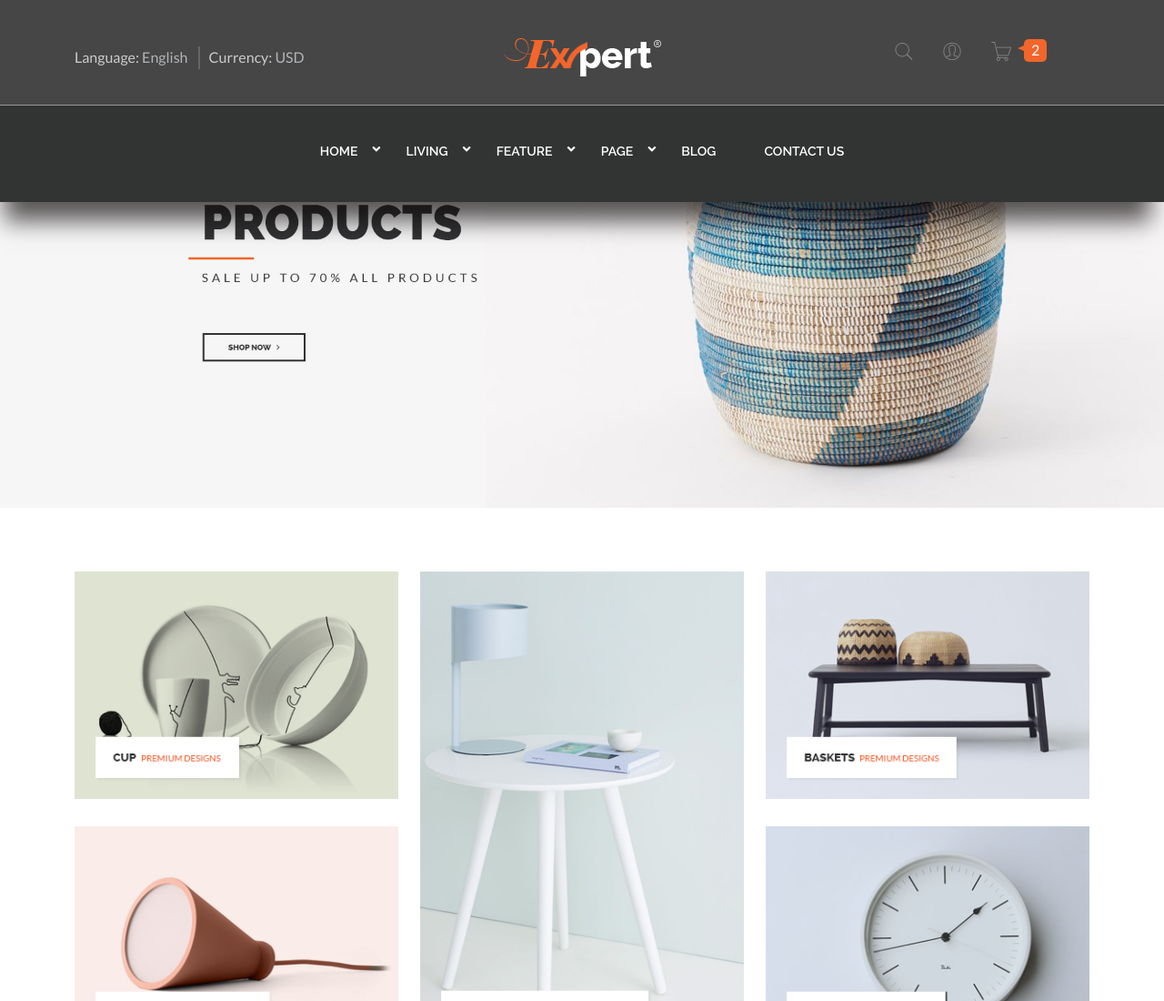
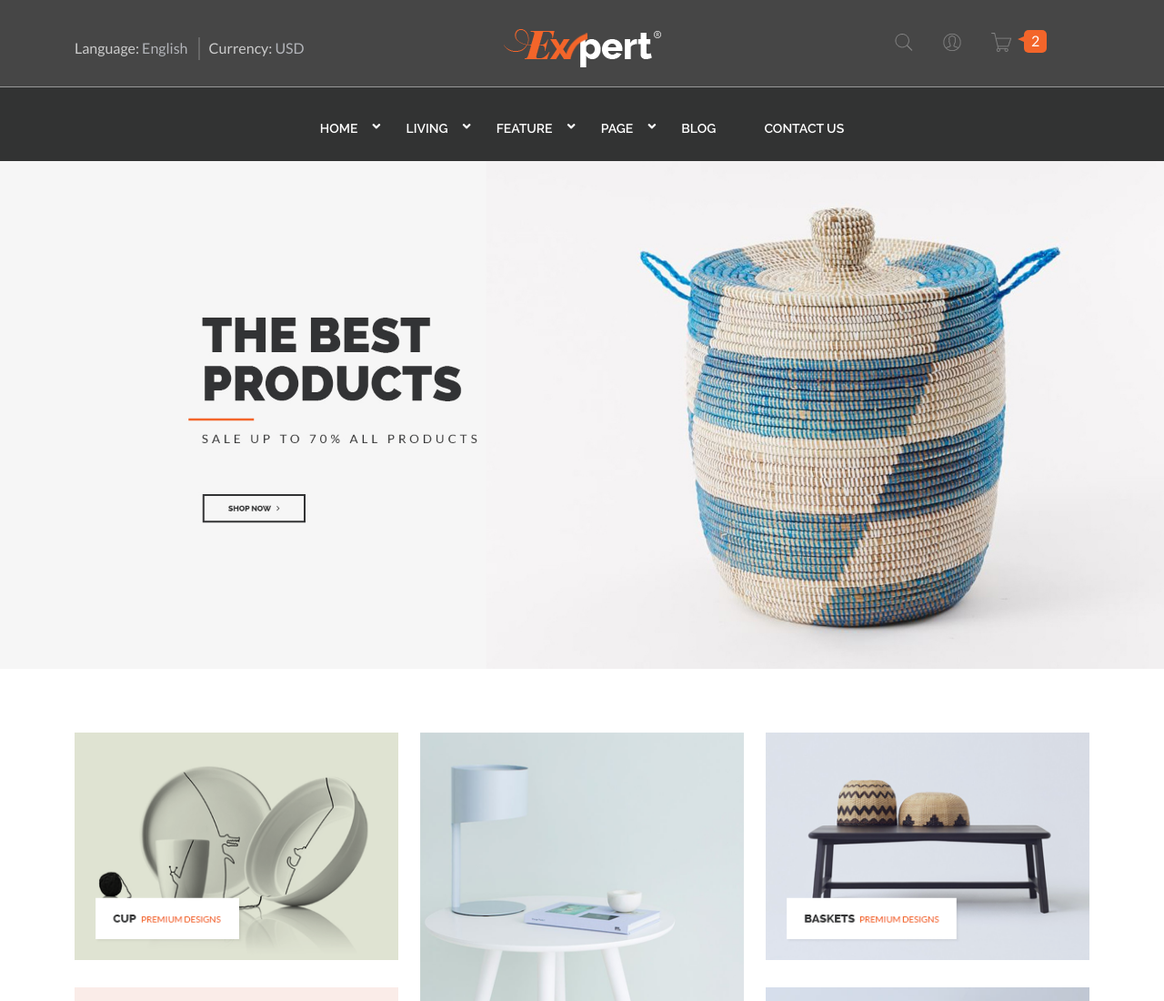
Before and after one commit to Mohammodjuwelislam/expart-psd, a plain HTML site: page index.html in a window 1280 px wide. Shown: the top 1100 px of the page at 91% size. Drawn offline with Linux system fonts and the light colour scheme.

Commit message:
style-change comment commit

```diff
--- a/css/style.css
+++ b/css/style.css
@@ -317,16 +317,15 @@ a{
 
 
 /* header-top-area-css-code-start */
-.header-sticky{
-	position: fixed;
-	top: 0;
+.header-area.sticky{
+    position: fixed;
+    top: 0;
 	left: 0;
 	right: 0;
-	width: 100%;
-	z-index: 999;
-	box-shadow: -5px 31px 24px -10px rgba(13,8,8,0.67);
-	-webkit-box-shadow: -5px 31px 24px -10px rgba(13,8,8,0.67);
-	-moz-box-shadow: -5px 31px 24px -10px rgba(13,8,8,0.67);
+    width: 100%;
+	z-index: 98;
+	transition: .3s;
+
 }
 
 
--- a/index.html
+++ b/index.html
@@ -26,12 +26,12 @@
     </head>
     <body>
 
-        <!-- header-area-code-start-->
-        <header class="header-top-area  header-sticky">
-            <div class="header-area pt-40 pb-30 header-bgc ">
+        <header class="header-area header-bgc header-sticky pt-30" id="header-sticky">
+            <!-- header-area-code-start-->
+            <div class="header-top-area pb-20">
                 <div class="container">
                     <div class="row align-items-center">
-                        <div class="col-xl-3 col-lg-3 d-none d-lg-block">
+                        <div class="col-xl-3 col-lg-4 d-none d-lg-block">
                             <div class="header-left">
                                 <div class="cur-lang">
                                     <ul>
@@ -53,12 +53,12 @@
                                 </div>
                             </div>
                         </div>
-                        <div class="col-xl-6 col-lg-6 col-md-6 col-sm-12 col-12">
+                        <div class="col-xl-6 col-lg-4 col-md-6 col-sm-12 col-12">
                             <div class="logo text-center">
                                 <a href="index.html"><img src="img/logo/logo.png" alt=""></a>
                             </div>
                         </div>
-                        <div class="col-xl-3 col-lg-3 col-md-6 col-sm-12 col-12">
+                        <div class="col-xl-3 col-lg-4 col-md-6 col-sm-12 col-12">
                             <div class="header-right text-center">
                                 <div class="header-search d-inline-block">
                                     <div class="search-icon">
@@ -136,7 +136,9 @@
                     </div>
                 </div>
             </div>
-            <div class="main-manu-area main-manu-border pt-15 pb-20 ">
+            <!-- header-area-code-end-->
+            <!-- main-manu-area-html-code-start -->
+            <div class="main-manu-area main-manu-border pt-10">
                 <div class="container">
                     <div class="row d-none d-md-block">
                         <div class="col-xl-12 col-lg-12 col-md-12">
@@ -300,14 +302,8 @@
                     <!-- mobele-manu-area-end-->
                 </div>
             </div>
+            <!-- main-manu-area-code-end-->
         </header>
-        <!-- main-manu-area-html-code-start -->
-
-        <!-- main-manu-area-code-end-->
-        <!-- header-area-code-end-->
-
-
-
 
 
         <!-- slider-area-code-start  -->
--- a/js/main.js
+++ b/js/main.js
@@ -17,10 +17,10 @@ $('.main-menu nav ul').onePageNav({
 
 $(window).on('scroll', function () {
 	var scroll = $(window).scrollTop();
-	if (scroll < 100) {
-		$(".header-sticky").removeClass("sticky");
+	if (scroll < 1) {
+		$("#header-sticky").removeClass("sticky");
 	} else {
-		$(".header-sticky").addClass("sticky");
+		$("#header-sticky").addClass("sticky");
 	}
 });
 
```
